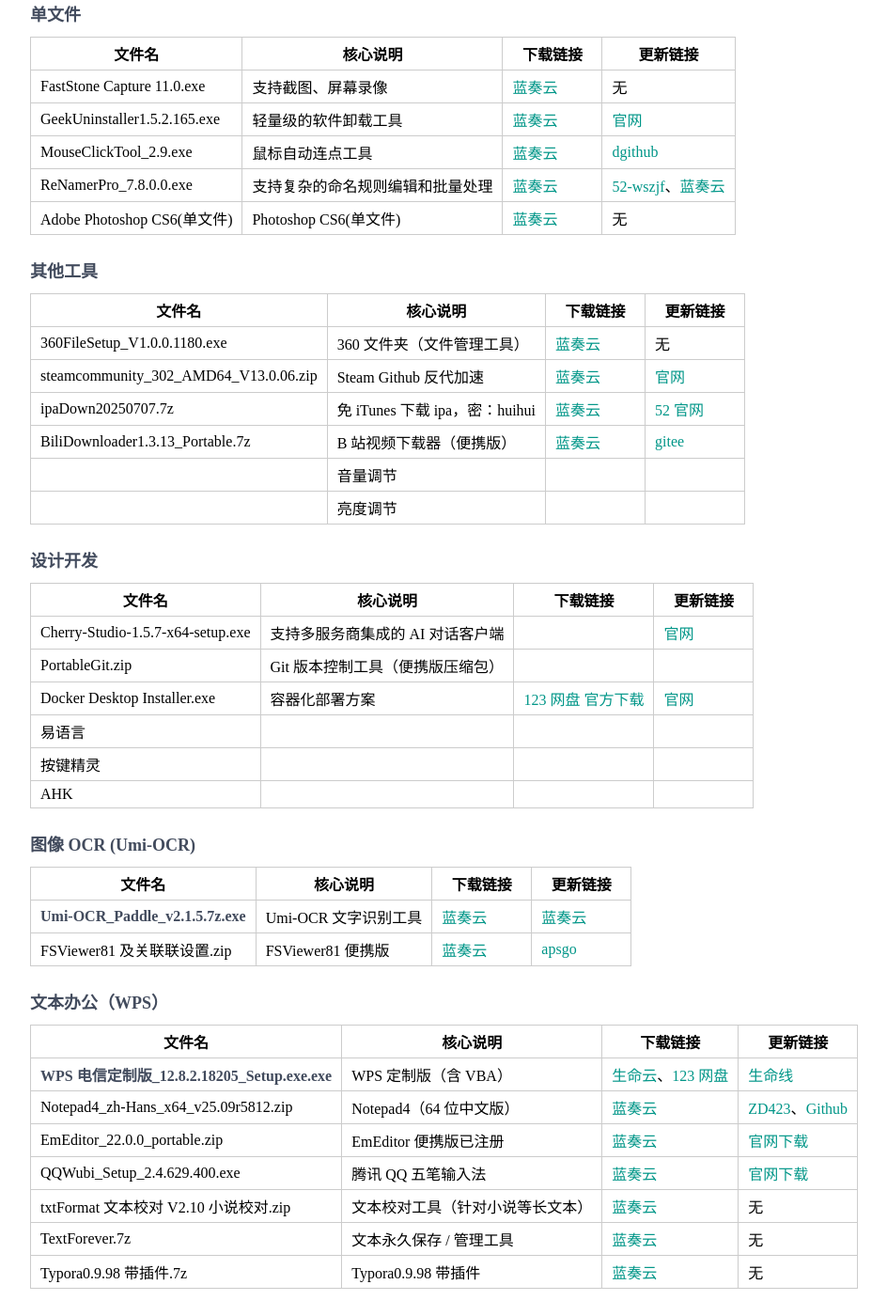
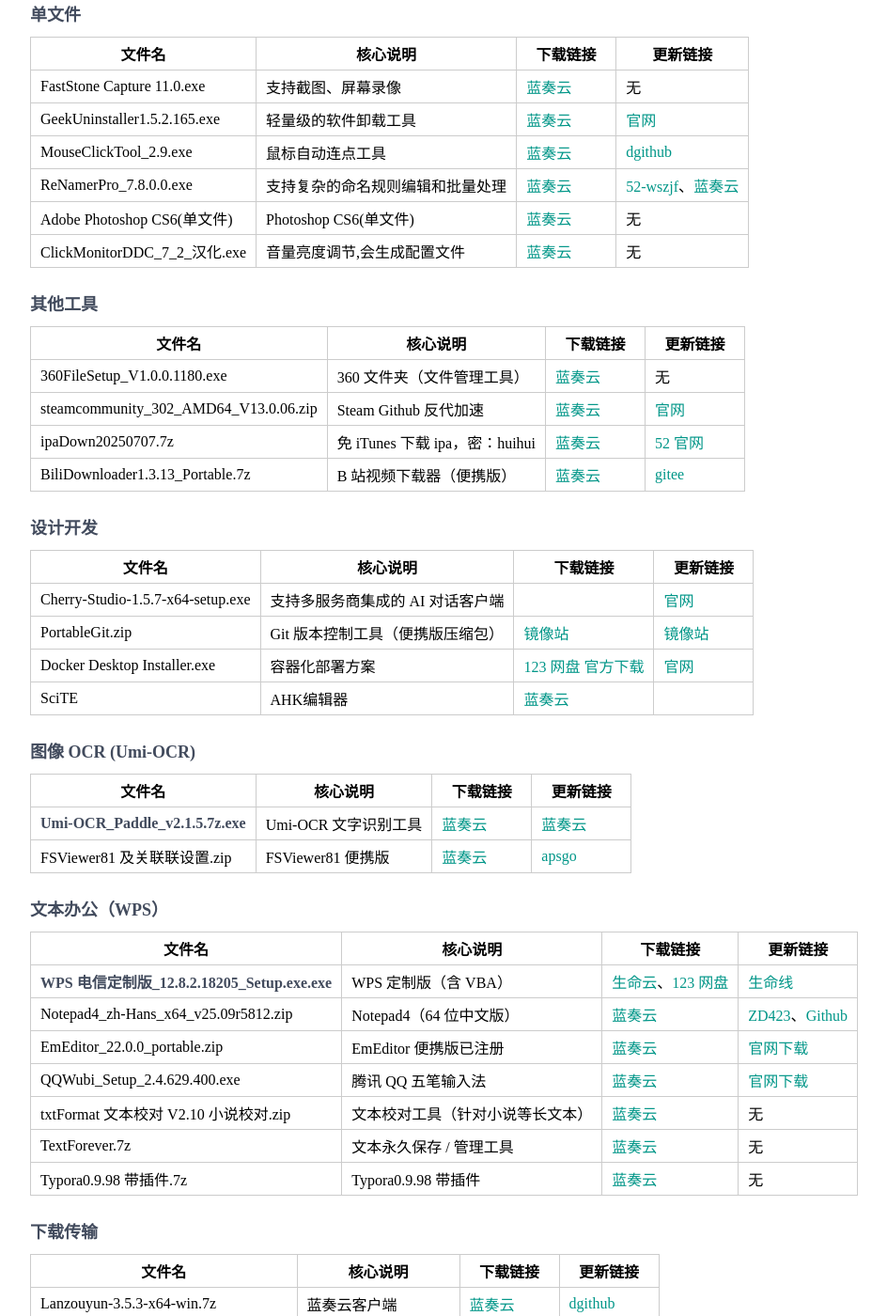
Before and after one commit to hincom/hincom.github.io, a Jekyll site: the page built from docs/程序整理.md, in a window 1280 px wide and 1400 px high, scrolled down 589 px. Shown: the whole window at 94% size, without its empty margins (6-950 px from the left). Built offline with Jekyll 4.4.1, drawn with Linux system fonts in a browser that asks for light colours; our own code applies the rules of GitHub Pages for plain Markdown files.

Commit message:
Update 程序整理.md

```diff
--- a/docs/程序整理.md
+++ b/docs/程序整理.md
@@ -26,6 +26,7 @@
 | MouseClickTool_2.9.exe       | 鼠标自动连点工具                 | [蓝奏云](https://giakou.lanzoub.com/i2gYg357h29e) | [dgithub](https://dgithub.xyz/lalakii/MouseClickTool/releases) |
 | ReNamerPro_7.8.0.0.exe       | 支持复杂的命名规则编辑和批量处理 | [蓝奏云](https://giakou.lanzoub.com/iDIZp2wd622d) | [52-wszjf](https://www.52pojie.cn/thread-2035504-1-1.html)、[蓝奏云](https://kuguagantian.lanzoum.com/b0dzxlrni) |
 | Adobe Photoshop CS6(单文件)  | Photoshop CS6(单文件)            | [蓝奏云](https://giakou.lanzoub.com/i9SCx36u21qj) | 无                                                           |
+| ClickMonitorDDC_7_2_汉化.exe | 音量亮度调节,会生成配置文件      | [蓝奏云](https://giakou.lanzoub.com/iwiGQ36wnyyd) | 无                                                           |
 
 ### 其他工具
 
@@ -35,19 +36,15 @@
 | steamcommunity_302_AMD64_V13.0.06.zip | Steam Github 反代加速          | [蓝奏云](https://giakou.lanzoub.com/i2liE35acphi) | [官网](https://www.dogfight360.com/blog/18682/)           |
 | ipaDown20250707.7z                    | 免 iTunes 下载 ipa，密：huihui | [蓝奏云](https://giakou.lanzoub.com/i2oPs36aqalc) | [52 官网](https://www.52pojie.cn/thread-1863801-1-1.html) |
 | BiliDownloader1.3.13_Portable.7z      | B 站视频下载器（便携版）       | [蓝奏云](https://giakou.lanzoub.com/izD4236aqahi) | [gitee](https://gitee.com/majjcom/bili-downloader)        |
-|                                       | 音量调节                       |                                                   |                                                           |
-|                                       | 亮度调节                       |                                                   |                                                           |
 
 ### 设计开发
 
 | 文件名                            | 核心说明                         | 下载链接                                                     | 更新链接                                                     |
 | --------------------------------- | -------------------------------- | ------------------------------------------------------------ | ------------------------------------------------------------ |
 | Cherry-Studio-1.5.7-x64-setup.exe | 支持多服务商集成的 AI 对话客户端 |                                                              | [官网](https://www.cherry-ai.com/download "官网")            |
-| PortableGit.zip                   | Git 版本控制工具（便携版压缩包） |                                                              |                                                              |
+| PortableGit.zip                   | Git 版本控制工具（便携版压缩包） | [镜像站](https://registry.npmmirror.com/-/binary/git-for-windows/v2.51.0.windows.1/PortableGit-2.51.0-64-bit.7z.exe) | [镜像站](https://registry.npmmirror.com/binary.html?path=git-for-windows/) |
 | Docker Desktop Installer.exe      | 容器化部署方案                   | [123 网盘](https://www.123865.com/s/2nzAjv-gizdv "123网盘") [官方下载](https://desktop.docker.com/win/main/amd64/Docker%20Desktop%20Installer.exe?utm_source=docker&utm_medium=webreferral&utm_campaign=docs-driven-download-win-amd64 "官方下载") | [官网](https://docs.docker.com/desktop/setup/install/windows-install/ "官网") |
-| 易语言                            |                                  |                                                              |                                                              |
-| 按键精灵                          |                                  |                                                              |                                                              |
-| AHK                               |                                  |                                                              |                                                              |
+| SciTE                             | AHK编辑器                        | [蓝奏云](https://giakou.lanzoub.com/iL1fv36wl4wj)            |                                                              |
 
 ### 图像 OCR (Umi-OCR)
 
```
